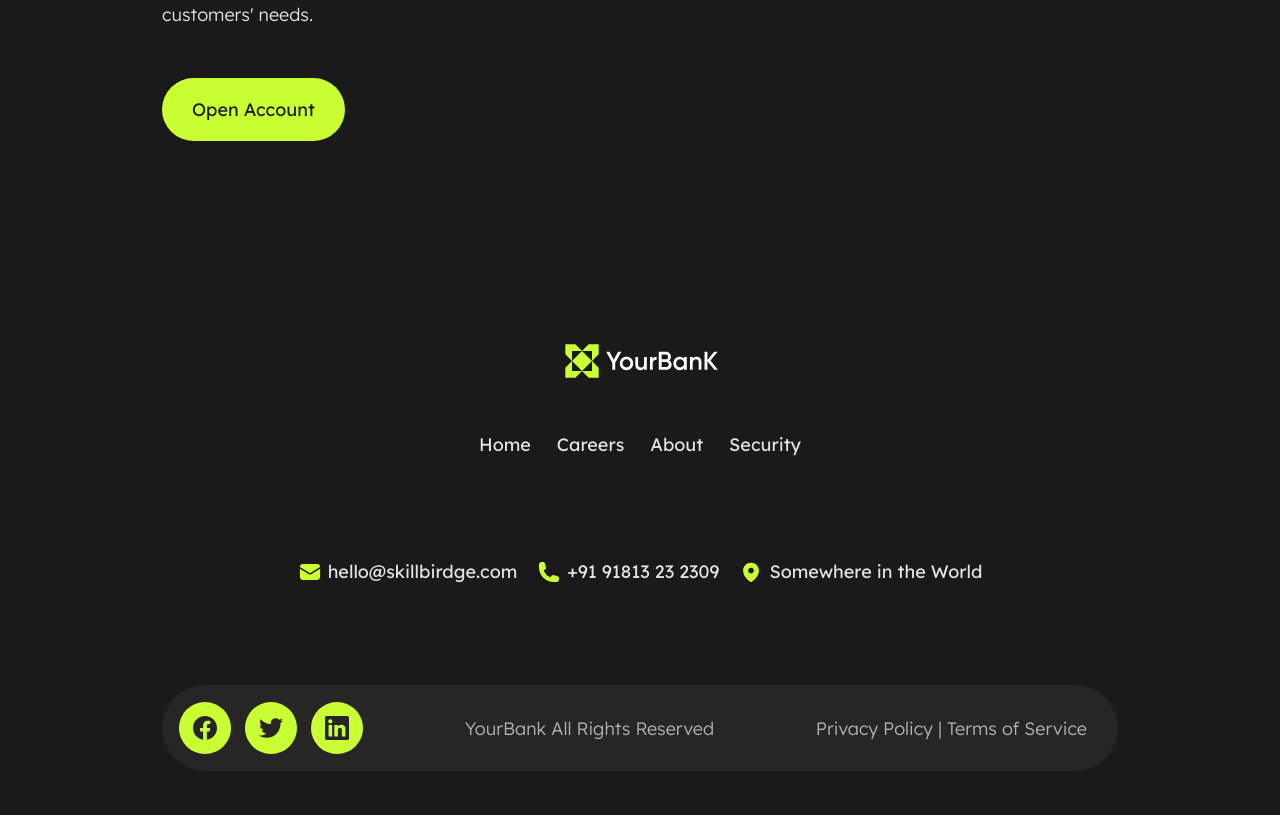
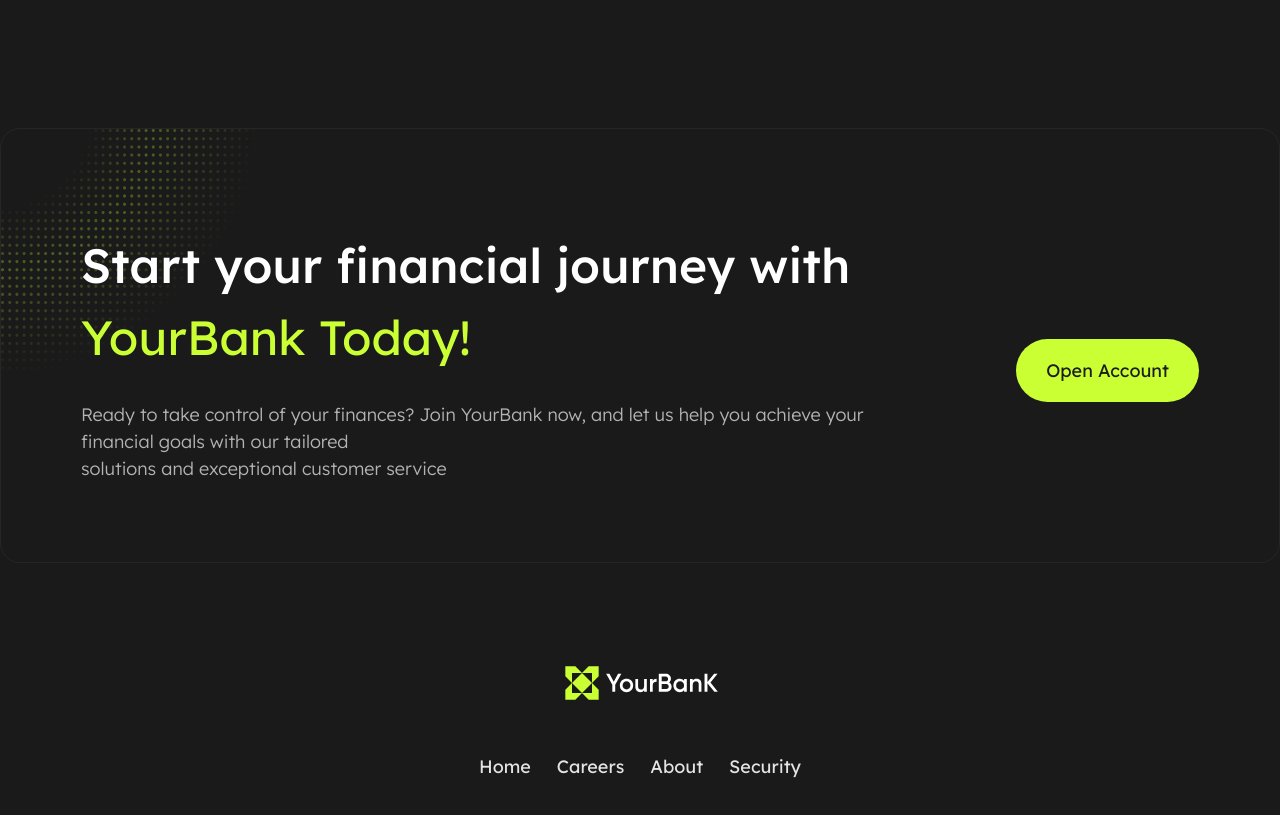
Before and after one commit to ynwbape/yourbank_vue_sass, a Vue app: page /#/ in a window 1280 px wide. Shown: the part 1045-1860 px from the top of the page. Built offline with nearby package versions, Linux system fonts and the light colour scheme.

Commit message:
CTA section doned

```diff
--- a/package.json
+++ b/package.json
@@ -7,7 +7,7 @@
     "dev": "vite",
     "build": "vite build",
     "preview": "vite preview",
-    "host": "vite --host"
+    "host": "vite -- --host"
   },
   "dependencies": {
     "vue": "^3.3.8",
--- a/src/assets/stylesheets/variables.scss
+++ b/src/assets/stylesheets/variables.scss
@@ -9,6 +9,7 @@ $grey_14: #22251B;
 $grey_15: #262626;
 $green_60: #CAFF33;
 $green_65: #D1FF4D;
+$grey_70: #B3B3B3;
 $white-90: #E4E4E7;
 $Absolute_white: #ffffff;
 $lightgray: lightgray;
--- /dev/null
+++ b/src/components/Standalone/CTA.vue
@@ -0,0 +1,96 @@
+<script setup>
+    import abstratcDesign2 from '../../assets/img/icons/Home/abstractdesign2.svg'
+</script>
+
+<template>
+    <div class="CTA">
+        <div class="ctaTitles">
+            <h2>
+                Start your financial journey with
+                <strong>YourBank Today!</strong>
+            </h2>
+
+            <p>
+                Ready to take control of your finances? Join YourBank now, and let us help you achieve your financial goals with our tailored <br> solutions and exceptional customer service
+            </p>
+        </div>
+
+        <a href="#openaccount" target="_blank">Open Account</a>
+    </div>
+</template>
+
+<style lang="scss" scoped>
+    @use '../../assets/stylesheets/variables';
+    .CTA {
+        padding: 8rem;
+        display: flex;
+        align-items: center;
+        gap: 15rem;
+        position: relative;
+        border-radius: 2rem;
+        border: .1px solid variables.$grey_15;
+        background-image: url('../../assets/img/icons/Home/abstractdesign2.svg');
+        background-repeat: no-repeat;
+        background-blend-mode: normal, screen, normal;
+
+        img {
+            position: relative;
+            top: 0;
+            left: 0;
+            bottom: -1rem;
+        }
+
+        .ctaTitles {
+            display: flex;
+            flex-direction: column;
+            align-items: flex-start;
+            gap: 1.4rem;
+            flex: 1 0 0;
+
+            h2 {
+                font-size: 4.8rem;
+                font-weight: 500;
+                line-height: 150%;
+                align-self: stretch;
+                margin-top: 2rem;
+                margin-bottom: 1.4rem;
+
+                strong {
+                    font-weight: 400;
+                    color: variables.$green_60;
+                }
+            }
+
+            p {
+                font-size: 1.8rem;
+                font-weight: 300;
+                line-height: 150%;
+                color: variables.$grey_70;
+                align-self: stretch;
+            }
+
+        }
+
+
+
+        a {
+            display: inline-block;
+            background-color: variables.$green_60;
+            padding: 1.8rem 3rem;
+            text-align: center;
+            color: variables.$grey_11;
+            border-radius: variables.$borderRadius82;
+            font-size: 1.8rem;
+            font-weight: 400;
+            line-height: 150%;
+            text-decoration: none;
+            margin-top: 5rem;
+
+            &:visited {
+                text-decoration: none;
+                color: variables.$grey_11;
+            }
+        }
+
+    }
+</style>
--- a/src/pages/Home.vue
+++ b/src/pages/Home.vue
@@ -1,10 +1,12 @@
 <script setup>
-    import HeroSection from '../components/Home/Herosection.vue'
+    import HeroSection from '../components/Home/Herosection.vue';
+    import CTA from '../components/Standalone/CTA.vue';
 </script>
 
 <template>
     <main>
         <HeroSection />
+        <CTA />
     </main>
 </template>
 
@@ -14,6 +16,8 @@
     main {
         display: flex;
         flex-direction: column;
+        align-items: center;
         gap: 15rem;
+        overflow: hidden;
     }
 </style>
--- a/vite.config.js
+++ b/vite.config.js
@@ -4,4 +4,7 @@ import vue from '@vitejs/plugin-vue'
 // https://vitejs.dev/config/
 export default defineConfig({
   plugins: [vue()],
+  server: {
+    host: true
+  }
 })
```
Also changed, not shown: src/assets/img/icons/Home/abstractdesign2.svg (added), 1 other file (tests, documents, lock files or other folders).
